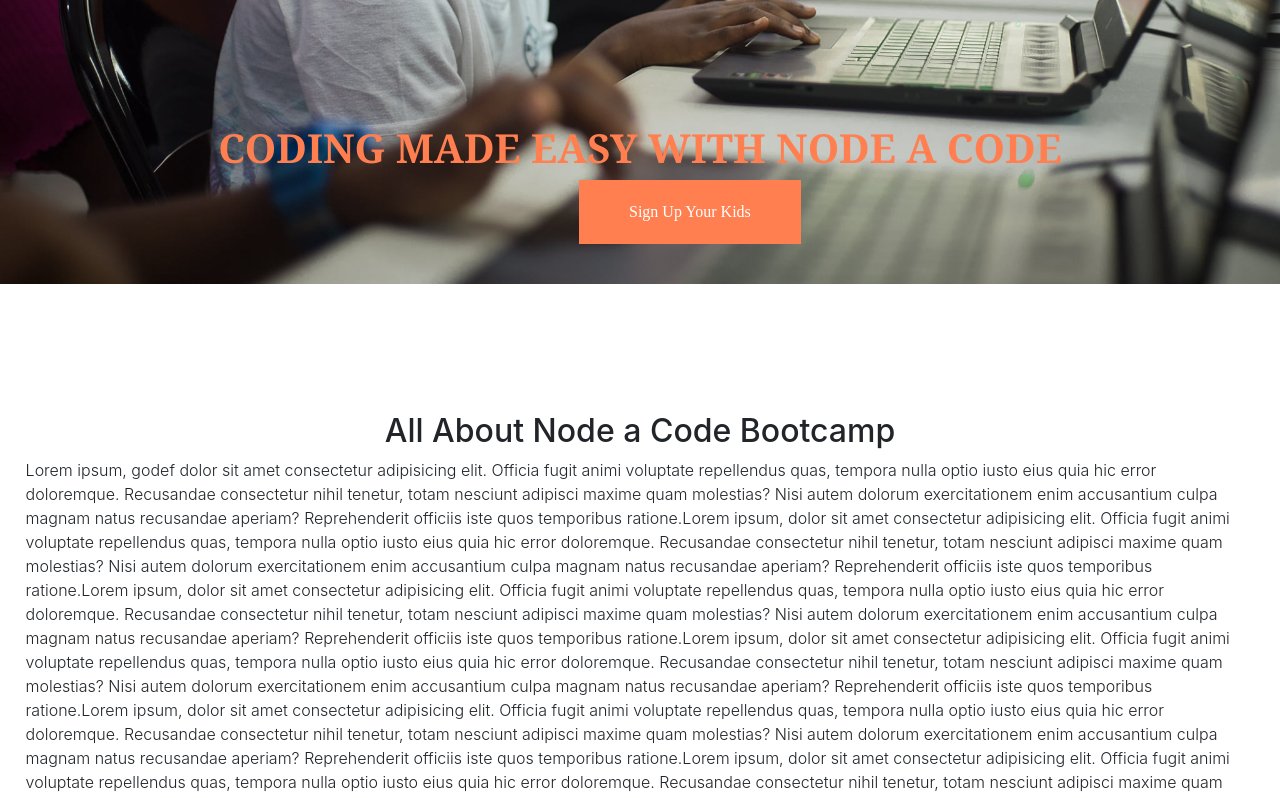
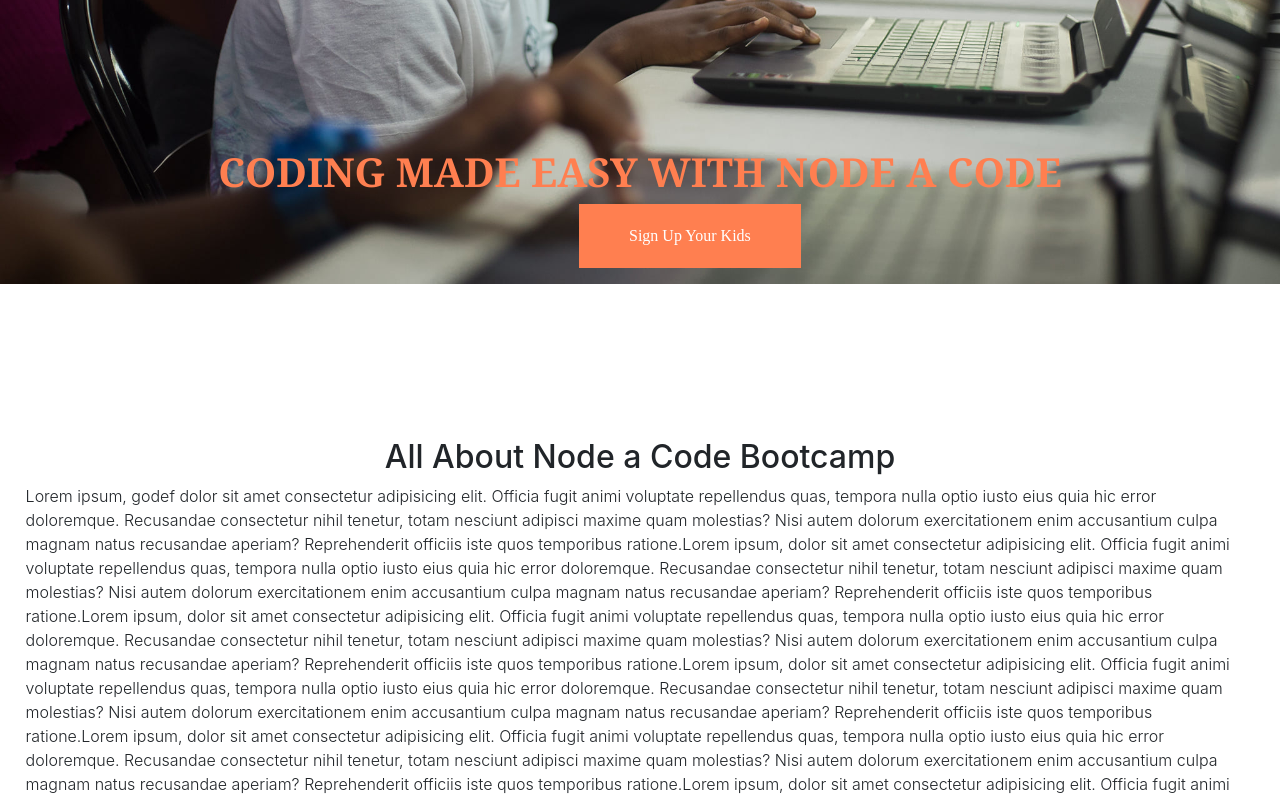
Before and after one commit to HO-NODE/hoNodeTrainings, a plain HTML site: page index.html in a window 1280 px wide. Shown: the part 580-1378 px from the top of the page. Drawn offline with nearby package versions, Linux system fonts and the light colour scheme.

Commit message:
css updated

```diff
--- a/styleo.css
+++ b/styleo.css
@@ -94,7 +94,7 @@ body {
 /* Sec: 2*/
 .sec2{
   margin: 2%;
-  padding-top: 8%;
+  padding-top: 10%;
 }
 .sec2head{
   text-align: center;
@@ -138,6 +138,7 @@ body {
   color: coral;
   text-transform: uppercase;
   text-align: center;
+  padding-top: 2%;
 }
 
 .sec1btn{
```
